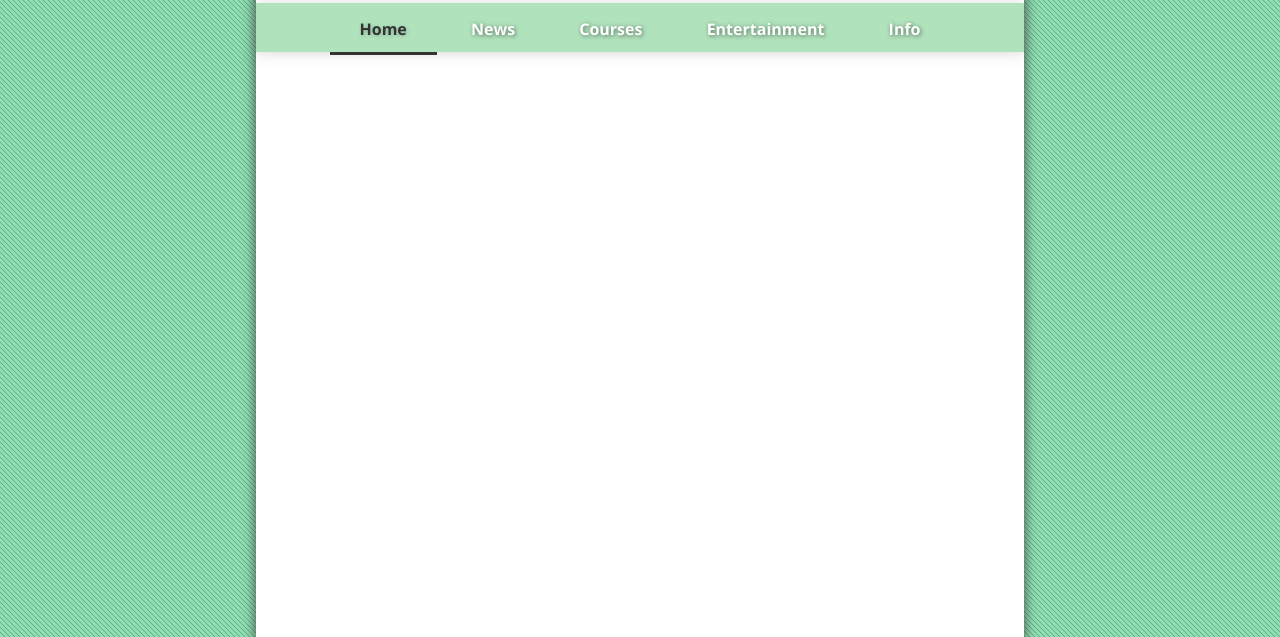
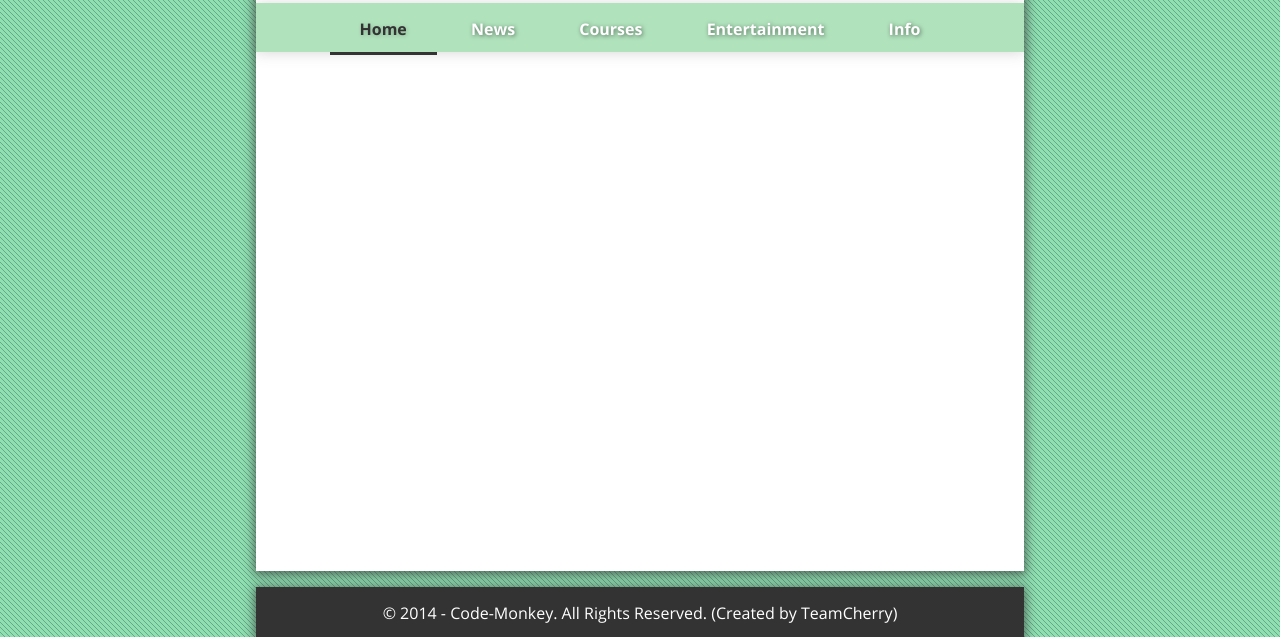
Before and after one commit to TeamCherry/teamcherry.github.io, a plain HTML site: page index.html in a window 1280 px wide. Shown: the part 163-800 px from the top of the page. Drawn offline with Linux system fonts and the light colour scheme.

Commit message:
Remove unnecessary files and add footer.

```diff
--- a/index.html
+++ b/index.html
@@ -1,13 +1,13 @@
 <!DOCTYPE html>
 <html>
 <head>
-    <title>Code Monkey - Home</title>
+    <title>Welcome to Code-Monkey!</title>
     <link rel="stylesheet" href="style.css" type="text/css">
 </head>
 <body>
     <div id="site-container">
         <header>
-            <img id="header-logo" src="monkey2.png" alt="Logo">
+            <img id="header-logo" src="monkey.png" alt="Logo">
             <img id="slogan" src="name-slogan.png" alt="Name and slogan">
         </header>
         <nav id="main-menu">
@@ -19,12 +19,12 @@
                 <li><a href="#">Info</a></li>
             </ul>
         </nav>
-        <article>
+        <section>
 
-        </article>
-        <aside>
-
-        </aside>
+        </section>
     </div>
+    <footer id="site-footer">
+        <p>&copy; 2014 - Code-Monkey. All Rights Reserved. (Created by TeamCherry)</p>
+    </footer>
 </body>
 </html>
--- a/style.css
+++ b/style.css
@@ -12,15 +12,16 @@ html, body {
     height: 100%;
     background-color: #8EDFB2;
     background-image: url("pattern.png");
+    font-family: OpenSans, sans-serif;
 }
 #site-container {
     margin: auto;
     width: 768px;
-    min-height: 100%;
+    min-height: calc(100% - 66px);
     height: auto;
     background-color: white;
     box-shadow: 0 2px 10px 2px rgba(50, 50, 50, 0.67);
-    font-family: OpenSans;
+    padding-bottom: 0;
 }
 header {
     width: 100%;
@@ -98,3 +99,19 @@ header {
     color: #333333;
     text-shadow: 1px 1px 4px rgba(0, 0, 0, 0.2);
 }
+#site-footer {
+    width: 768px;
+    height: 50px;
+    margin-top: -60px;
+    margin-left: auto;
+    margin-right: auto;
+    position: relative;
+    top: 60px;
+    background-color: #333333;
+    box-shadow: 0 2px 10px 2px rgba(50, 50, 50, 0.67);
+}
+#site-footer p {
+    color: white;
+    text-align: center;
+    padding-top: 15px;
+}
```
Also changed, not shown: monkey.png.
